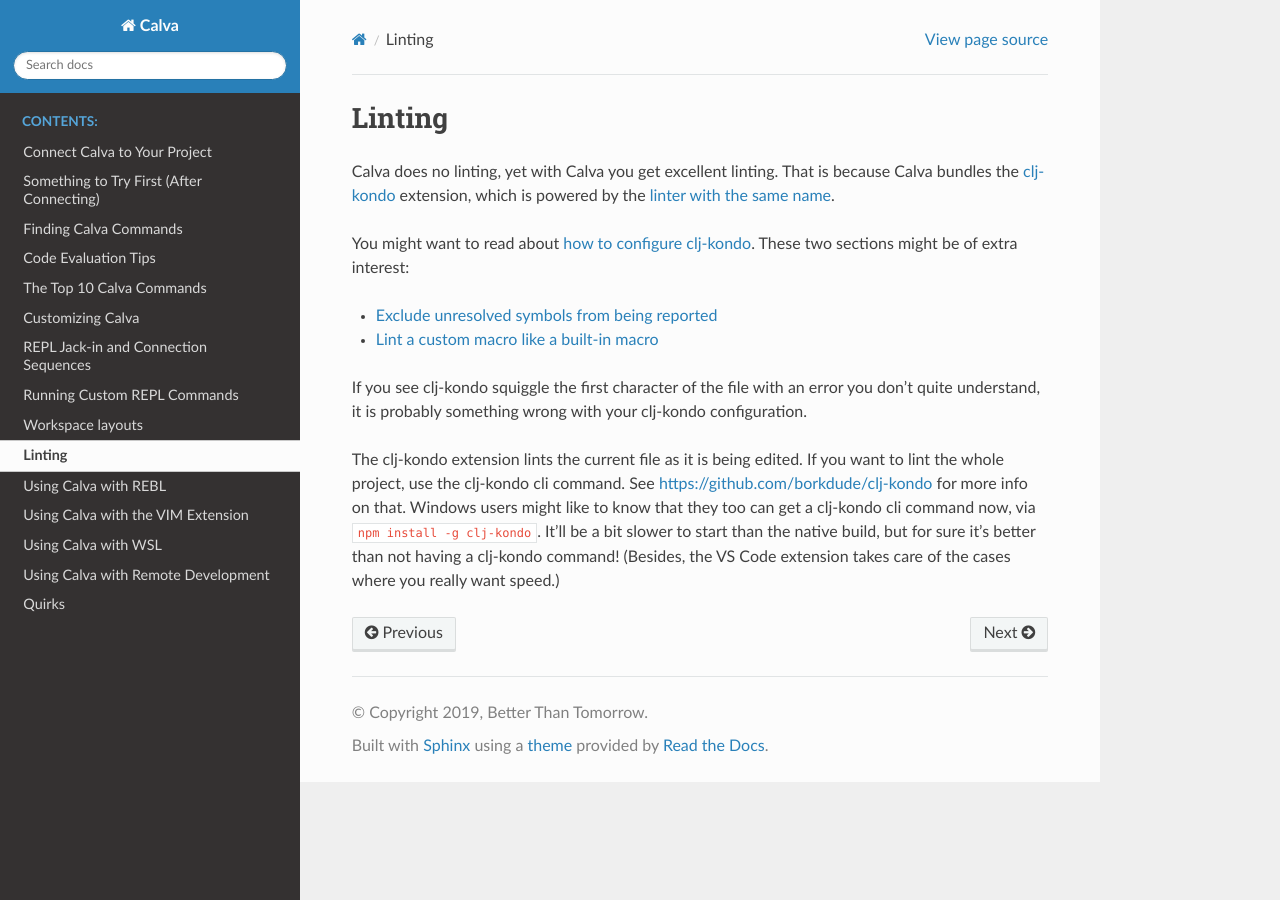
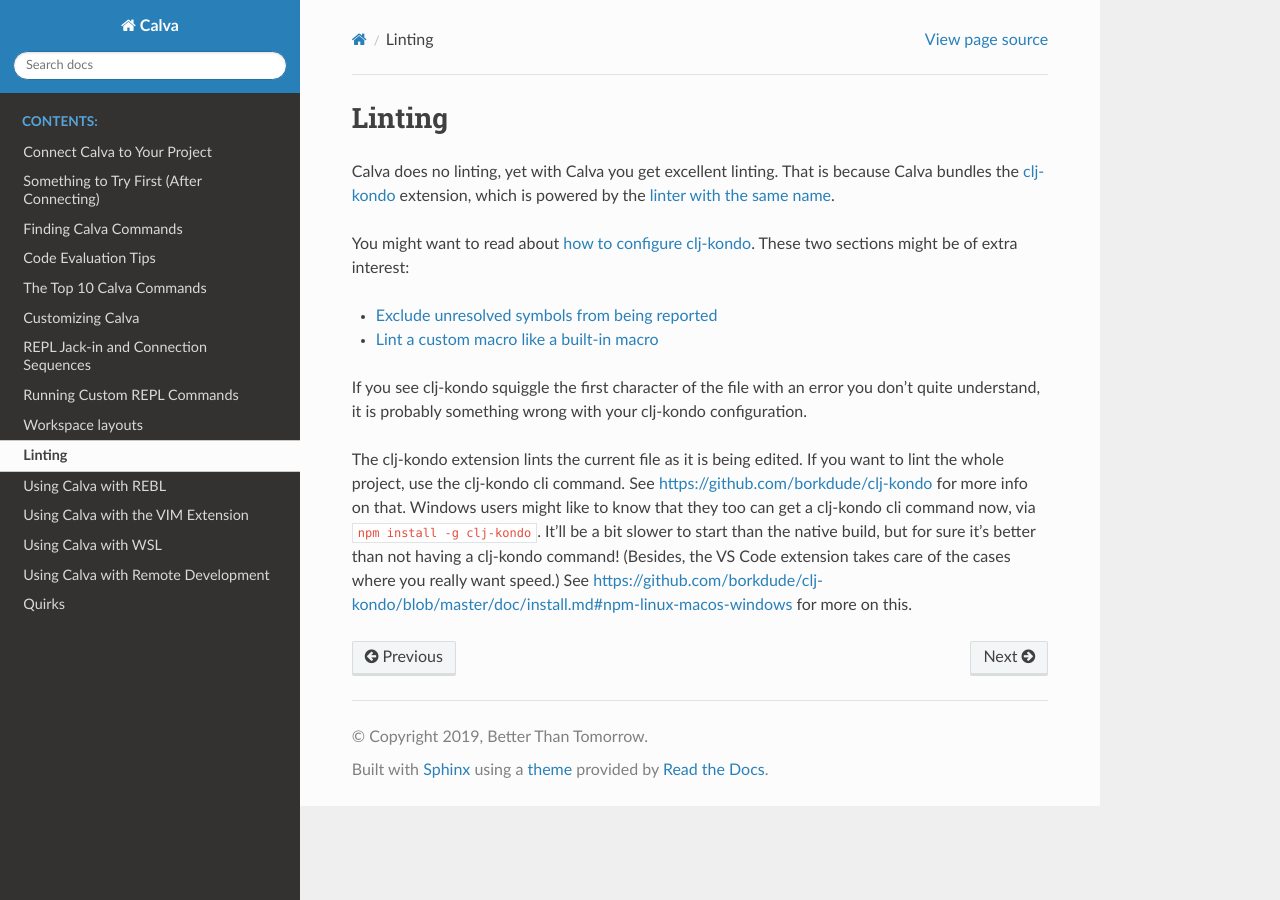
Before and after one commit to BetterThanTomorrow/calva, a Sphinx documentation site: the page built from docs/readthedocs/source/linting.md, in a window 1280 px wide. Built offline with Sphinx 7.4.7 and the Read the Docs theme 2.0.0, drawn with Linux system fonts in a browser that asks for light colours.

Commit message:
Add link to clj-kondo npm windows info

```diff
--- a/docs/readthedocs/source/linting.md
+++ b/docs/readthedocs/source/linting.md
@@ -8,4 +8,4 @@
 
 If you see clj-kondo squiggle the first character of the file with an error you don't quite understand, it is probably something wrong with your clj-kondo configuration.
 
-The clj-kondo extension lints the current file as it is being edited. If you want to lint the whole project, use the clj-kondo cli command. See [https://github.com/borkdude/clj-kondo](https://github.com/borkdude/clj-kondo) for more info on that. Windows users might like to know that they too can get a clj-kondo cli command now, via [`npm install -g clj-kondo`](https://twitter.com/borkdude/status/1187622954236071936). It'll be a bit slower to start than the native build, but for sure it's better than not having a clj-kondo command! (Besides, the VS Code extension takes care of the cases where you really want speed.)
+The clj-kondo extension lints the current file as it is being edited. If you want to lint the whole project, use the clj-kondo cli command. See [https://github.com/borkdude/clj-kondo](https://github.com/borkdude/clj-kondo) for more info on that. Windows users might like to know that they too can get a clj-kondo cli command now, via [`npm install -g clj-kondo`](https://twitter.com/borkdude/status/1187622954236071936). It'll be a bit slower to start than the native build, but for sure it's better than not having a clj-kondo command! (Besides, the VS Code extension takes care of the cases where you really want speed.) See [https://github.com/borkdude/clj-kondo/blob/master/doc/install.md#npm-linux-macos-windows](https://github.com/borkdude/clj-kondo/blob/master/doc/install.md#npm-linux-macos-windows) for more on this.
```
